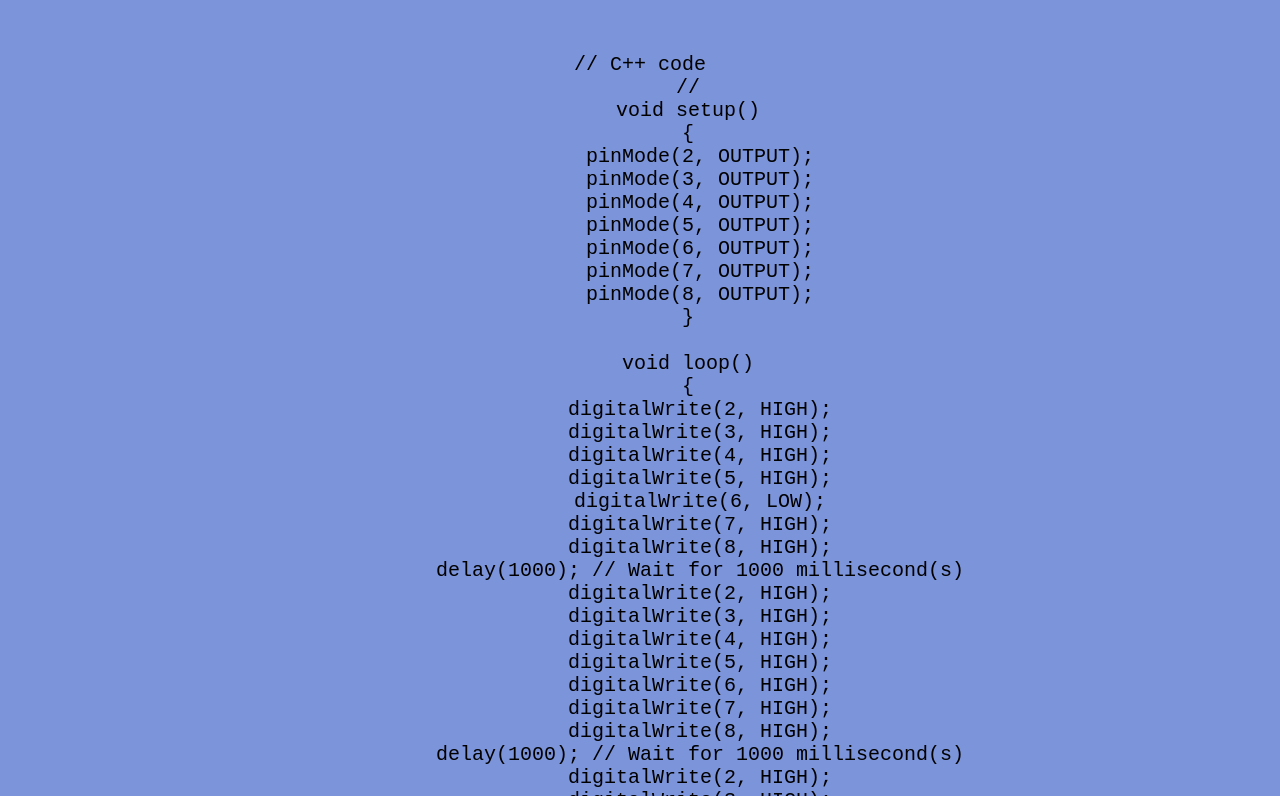
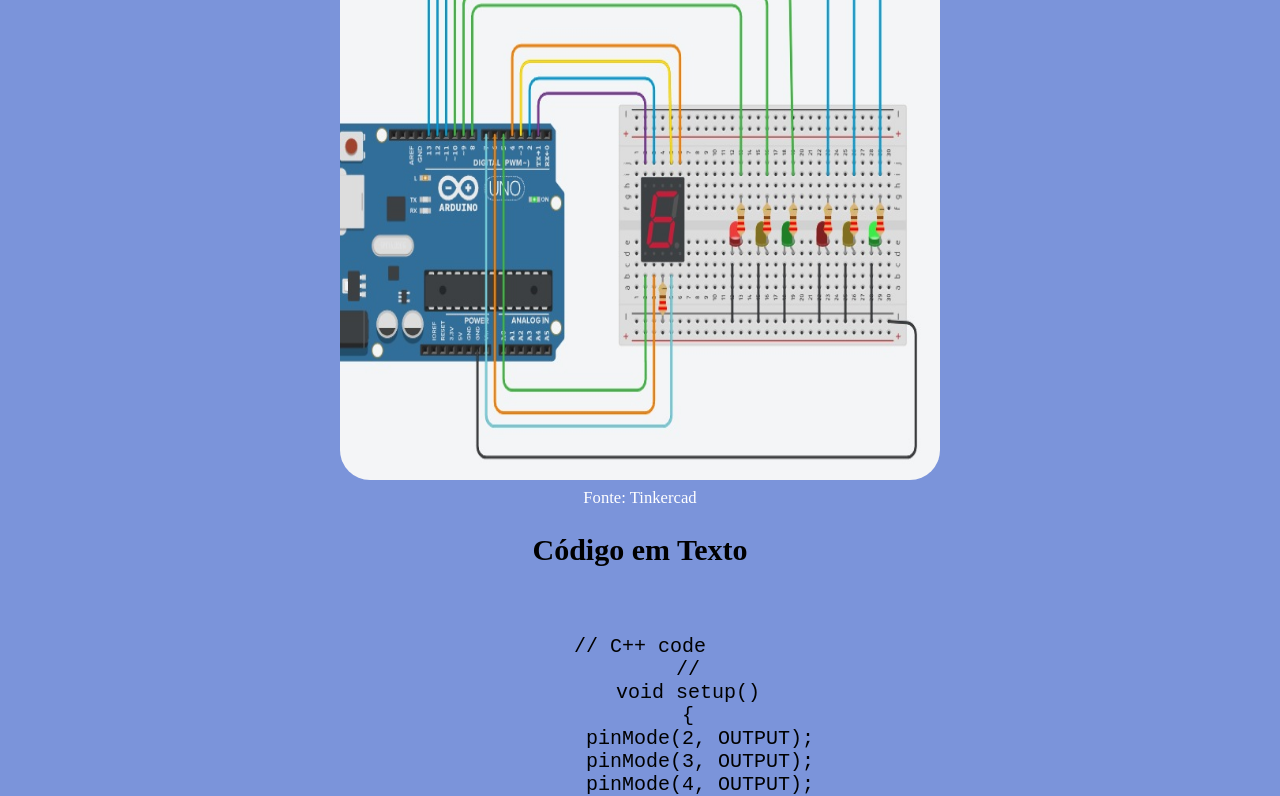
Before and after one commit to MrBogeyman000/projeto-arduino, a plain HTML site: page index8.html in a window 1280 px wide. Shown: the part 304-1100 px from the top of the page. Drawn offline with Linux system fonts and the light colour scheme.

Commit message:
Add files via upload

```diff
--- a/index8.html
+++ b/index8.html
@@ -21,7 +21,7 @@
     <br>
     <h2>Circuito do Contador</h2>
     <br>
-    <img src="iwegwyi.jpg" alt="circuito do contador"><br>
+    <img src="circuito.jpg" alt="circuito do contador"><br>
     <small>Fonte: Tinkercad</small>
     <br>
     <h2>Código em Texto</h2>
```
Also changed, not shown: index.html (line endings or trailing spaces), index2.html (line endings or trailing spaces), index3.html (line endings or trailing spaces), index4.html (line endings or trailing spaces), index5.html (line endings or trailing spaces), index6.html (line endings or trailing spaces), index7.html (line endings or trailing spaces), style.css (line endings or trailing spaces).
